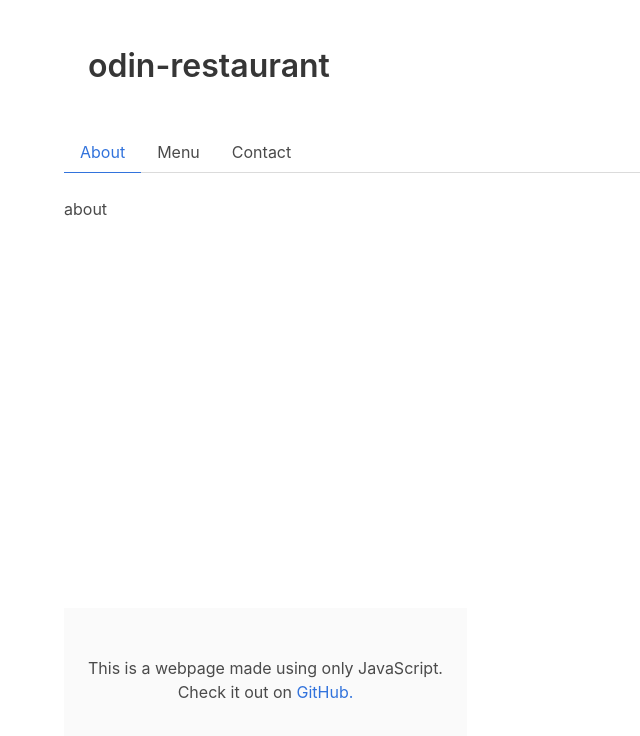
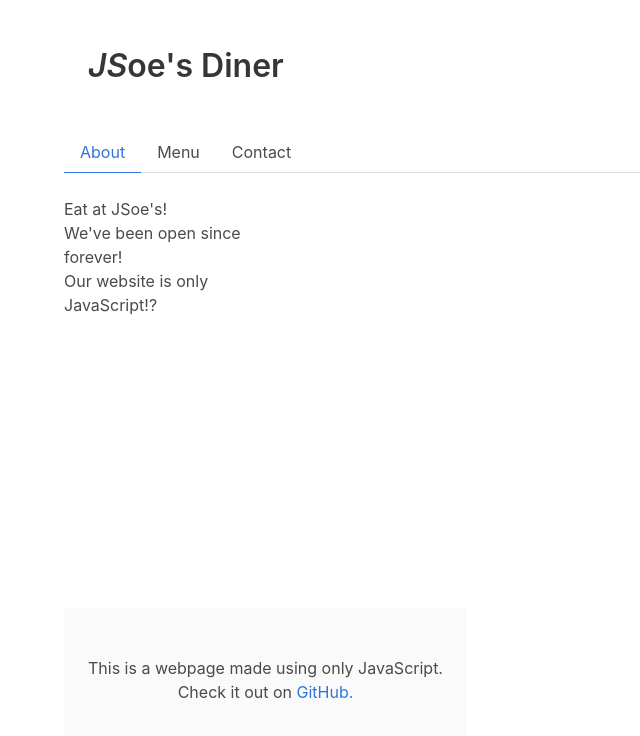
Before and after one commit to brxck/odin-restaurant, a website: page dist/index.html in a window 1280 px wide. Shown: the whole page, without its empty margins (0-640 px from the left). Drawn offline with nearby package versions, Linux system fonts and the light colour scheme.

Commit message:
Add content

```diff
--- /dev/null
+++ b/src/content.js
@@ -0,0 +1,57 @@
+const about = () => {
+  const aboutElement = document.createElement("div")
+
+  const aboutText = document.createElement("p")
+  const aboutText2 = document.createElement("p")
+  const aboutText3 = document.createElement("p")
+  aboutText.textContent = "Eat at JSoe's!"
+  aboutText2.textContent = "We've been open since forever!"
+  aboutText3.textContent = "Our website is only JavaScript!?"
+
+  aboutElement.appendChild(aboutText)
+  aboutElement.appendChild(aboutText2)
+  aboutElement.appendChild(aboutText3)
+
+  return aboutElement
+}
+
+const menu = () => {
+  const menuElement = document.createElement("div")
+  menuElement.className = "has-text-centered"
+
+  const cheeseburger = document.createElement("p")
+  const fries = document.createElement("p")
+  const drink = document.createElement("p")
+
+  cheeseburger.textContent = "Black Bean Burger ... 10.99"
+  fries.textContent = "Sweet Potato Fries ... 3.99"
+  drink.textContent = "Iced Tea ... 2.99"
+
+  menuElement.appendChild(cheeseburger)
+  menuElement.appendChild(fries)
+  menuElement.appendChild(drink)
+
+  return menuElement
+}
+
+const contact = () => {
+  const contactElement = document.createElement("div")
+  contactElement.className = "field has-addons"
+
+  const textField = document.createElement("input")
+  textField.className = "input"
+  textField.type = "text"
+  textField.placeholder = "Send a message into the void!"
+  textField.rows = 3
+
+  const submitButton = document.createElement("button")
+  submitButton.className = "button is-info"
+  submitButton.textContent = "Send it!"
+
+  contactElement.appendChild(textField)
+  contactElement.appendChild(submitButton)
+
+  return contactElement
+}
+
+export { about, menu, contact }
--- a/src/header.js
+++ b/src/header.js
@@ -3,7 +3,7 @@ const header = () => {
   headerElement.className = "section"
 
   let titleElement = document.createElement("h1")
-  titleElement.textContent = "odin-restaurant"
+  titleElement.innerHTML = "<em>JS</em>oe's Diner"
   titleElement.className = "title"
   headerElement.appendChild(titleElement)
 
--- a/src/index.js
+++ b/src/index.js
@@ -2,11 +2,12 @@ import header from "./header"
 import footer from "./footer"
 import render from "./render"
 import tabs from "./tabs"
+import { about, menu, contact } from "./content"
 
 const tabList = [
-                  {title: "About", content: "about"},
-                  {title: "Menu", content: "menu"},
-                  {title: "Contact", content: "contact"}
+                  {title: "About", content: about()},
+                  {title: "Menu", content: menu()},
+                  {title: "Contact", content: contact()}
                 ]
 
 const elements = [header(), tabs(tabList), footer()]
--- a/src/tabs.js
+++ b/src/tabs.js
@@ -6,6 +6,7 @@ const tabs = (tabs) => {
 
   const fragment = document.createDocumentFragment()
   const tabView = document.createElement("div")
+  tabView.style.width = "20%"
   fragment.appendChild(tabsElement)
   fragment.appendChild(tabView)
 
```
Also changed, not shown: dist/bundle.js, dist/index.html.
